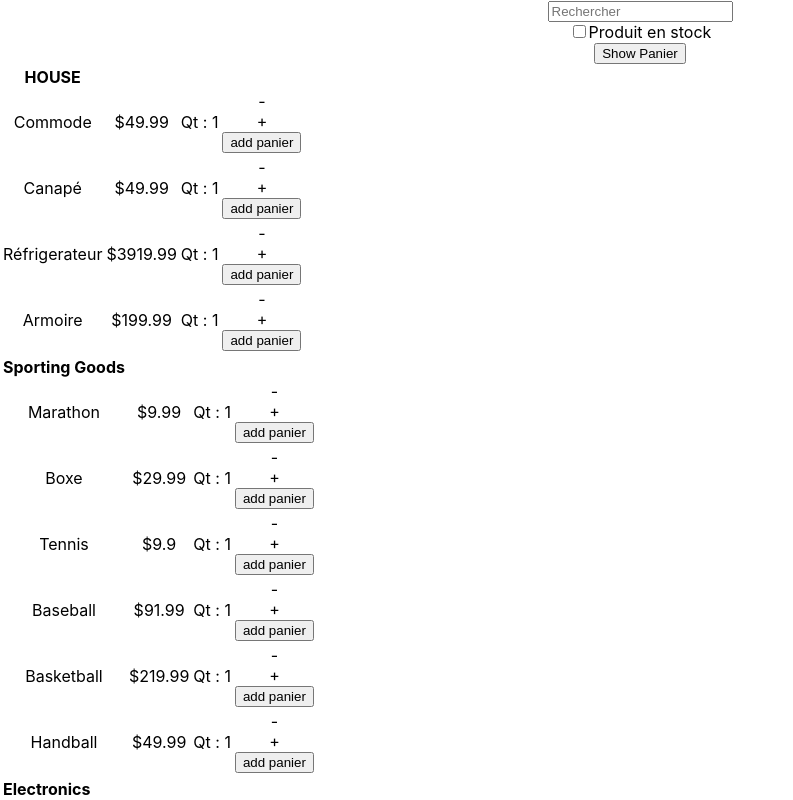
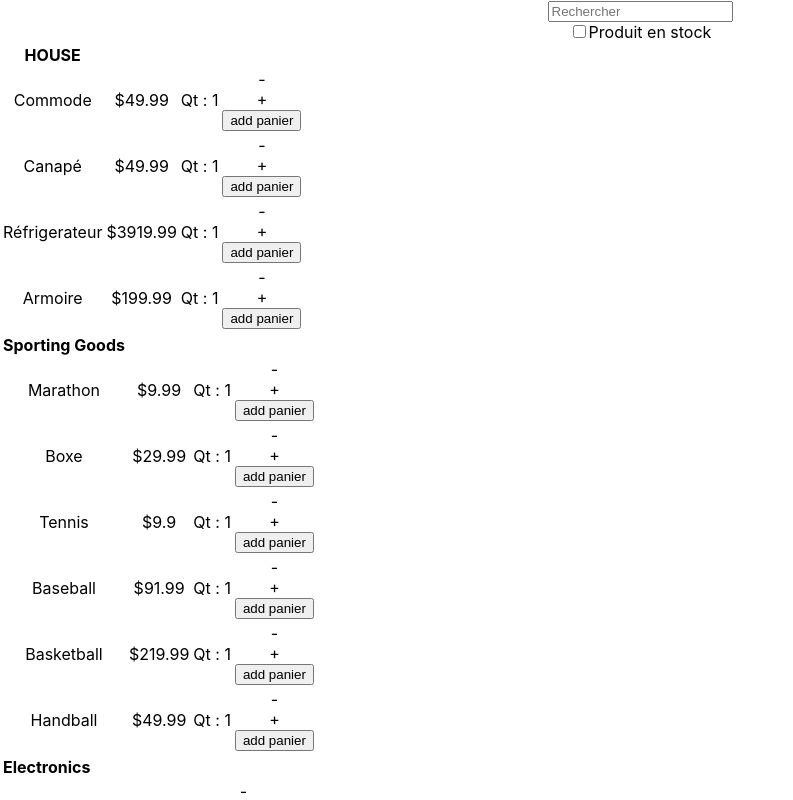
Before and after one commit to rizof/React-Search-test, a React (Create React App) app: page / in a window 1280 px wide. Shown: the top 800 px of the page, without its empty margins (0-793 px from the left). Built offline with nearby package versions, Linux system fonts and the light colour scheme.

Commit message:
del showpanier

```diff
--- a/src/FilterableProductTable.js
+++ b/src/FilterableProductTable.js
@@ -1,7 +1,6 @@
 import React, { useState} from 'react'
 import SearchBar from './SearchBar.js'
 import './FilterableProductTable.css'
-import ShowCart from './ShowCart.js'
 import ShoppingCart from './ShoppingCart.js'
 import uniq from 'lodash/uniq'
 import ShoppingCountArticles from './ShoppingCountArticles.js'
@@ -11,7 +10,6 @@ function FilterableProductTable ({productsObject}) {
     const [inStockOnly, setStock] = useState(false)
     const [products, setProducts] = useState(productsObject)
     const [cart, setCart] = useState([])
-    const [showPanier, setPanier] = useState(false)
     const [quantity, setQuantity] = useState([])
 
     const categories = uniq(productsObject.map(product => product.category))
@@ -70,12 +68,6 @@ function FilterableProductTable ({productsObject}) {
         setCart (dell)
     }
 
-    // ShowPanier
-    const handlePanier = function () {
-        let currentPanier = !showPanier
-        setPanier (currentPanier)
-    }
-
     // recherche and stock
    const handleFilterChange = function (e, product) {
         const result = productsObject.filter(product => {
@@ -123,10 +115,6 @@ function FilterableProductTable ({productsObject}) {
                 inStockOnly={inStockOnly}
                 onStockChange={handleFilterChange}
             />
-            <ShowCart cart={cart}
-                handlePanier={handlePanier}
-                showPanier={showPanier}
-            />
         </header>
         <div className='content'>
             {categories.map((category, index) =>
--- a/src/ShowCart.js
+++ /dev/null
@@ -1,23 +0,0 @@
-import React from 'react'
-
-
-function ShowCart (props) {
-    const {handlePanier, showPanier} = props
-
-    const show = (showPanier) => {
-        if (showPanier)
-            return 'Show Article'
-        else
-            return 'Show Panier'
-    }
-
-    return (
-        <>
-            <div>
-                <button onClick={() => handlePanier()}>{show(showPanier)}</button>
-            </div>
-        </>
-    )
-}
-
-export default ShowCart;
```
